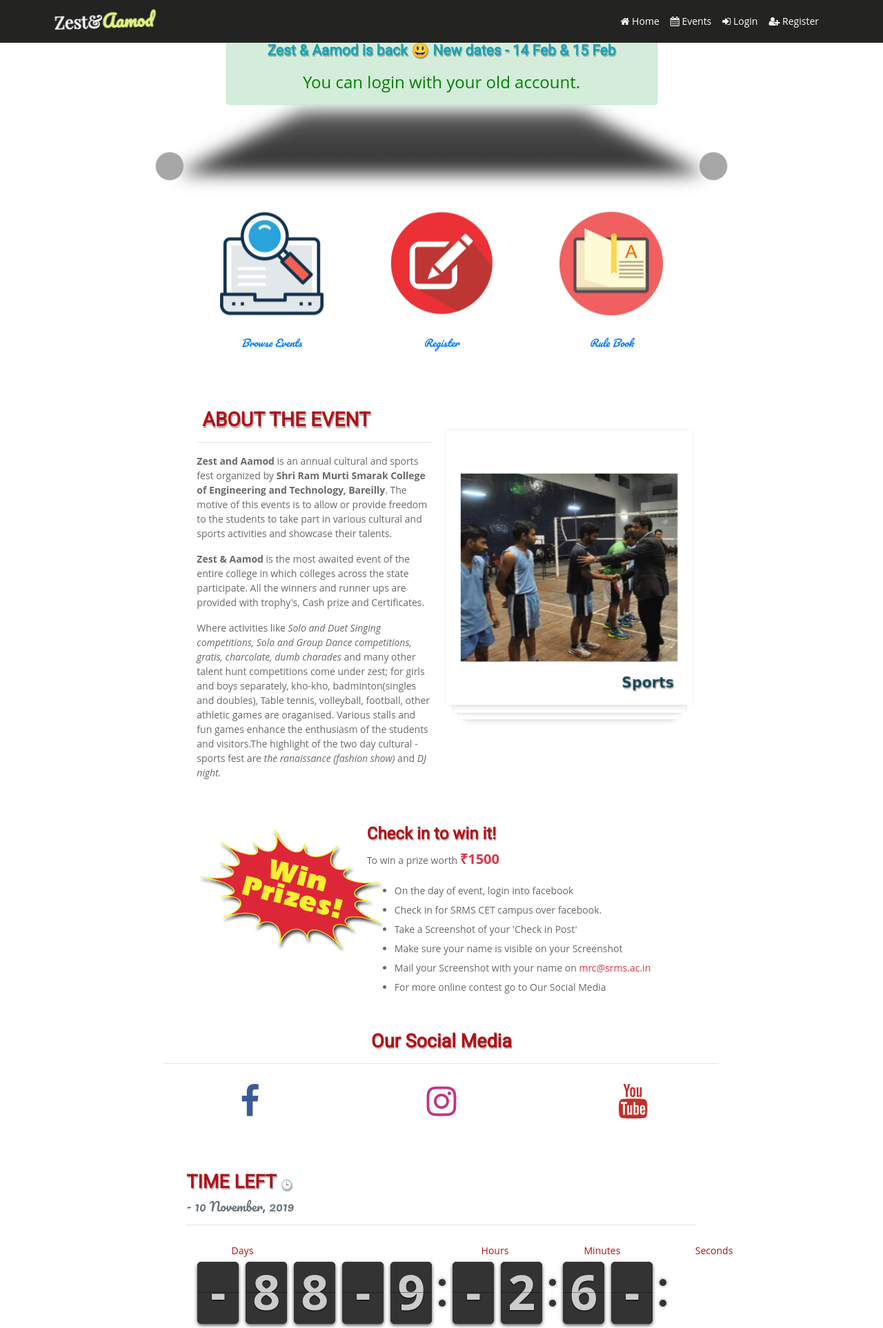
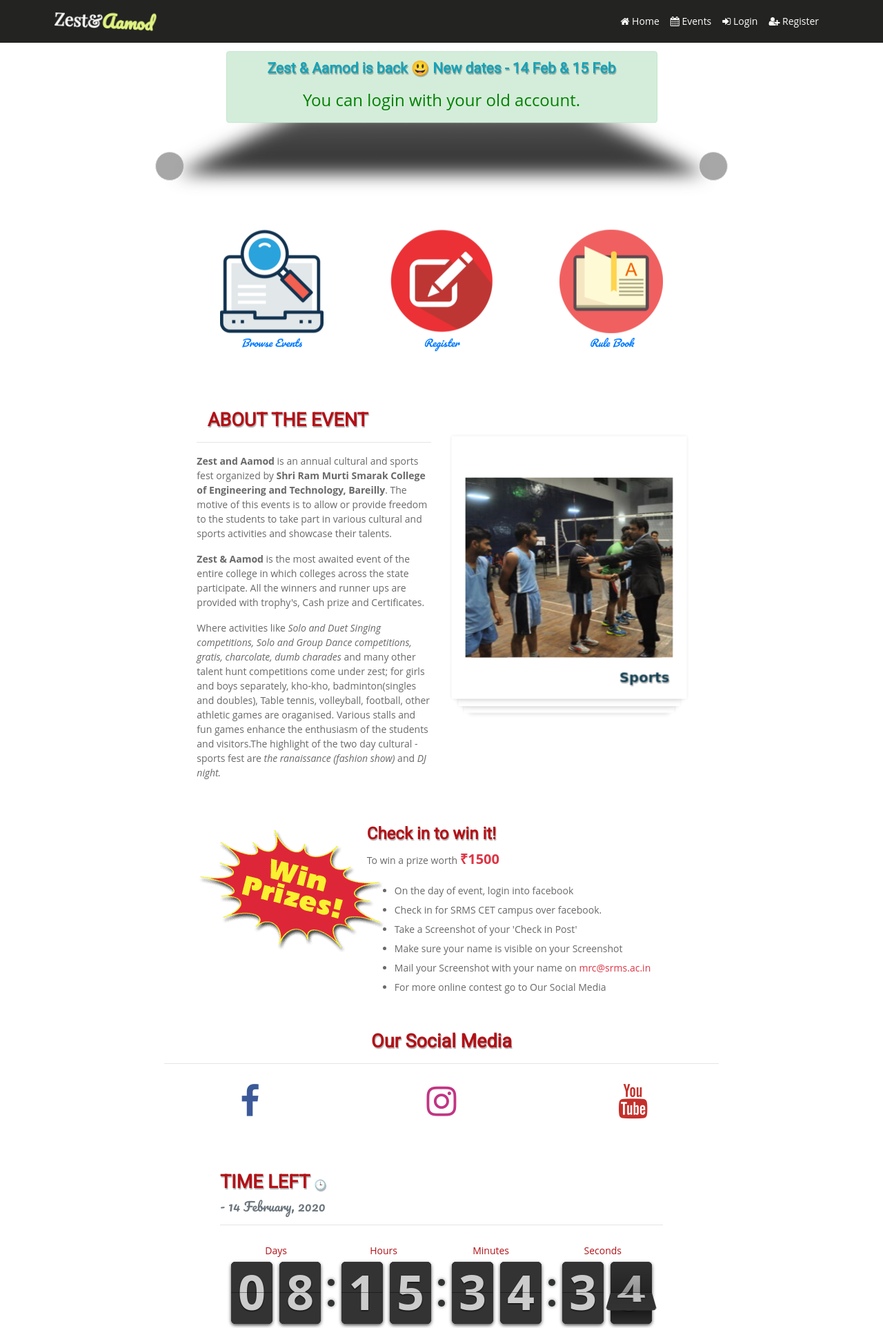
Before and after one commit to Bugswriter/zest-website, a Flask app: page / in a window 1280 px wide. Shown: the top 1926 px of the page at 69% size. Run offline with Flask 2, Linux system fonts and the light colour scheme; some libraries are stand-ins or nearby versions; some web fonts are replaced; grey boxes are pictures that could not be loaded.

Commit message:
dates changed

```diff
--- a/zestpkg/static/js/script.js
+++ b/zestpkg/static/js/script.js
@@ -170,7 +170,7 @@ $(document).ready(function() {
     var clock, minute;
 
 	$(function() {
-		var date = new Date(2019, 10, 10);
+		var date = new Date(2020, 1, 14);
 	    var now = new Date();
 	    var diff = (date.getTime()/1000) - (now.getTime()/1000);
 	    var clock = $('.clock').FlipClock(diff,{
--- a/zestpkg/templates/home.html
+++ b/zestpkg/templates/home.html
@@ -151,7 +151,7 @@
 <div class="row justify-content-around m-3 mt-5 p-3">
 	<div class="mb-3" id='timerhead'>
 		<h3>TIME LEFT <span class="text-info">🕒</span> </h3>
-		<h6 class="text-muted">- 10 November, 2019</h6><hr><br>
+		<h6 class="text-muted">- 14 February, 2020</h6><hr><br>
 		<div class="clock"></div>
 	</div>
 </div>
```
